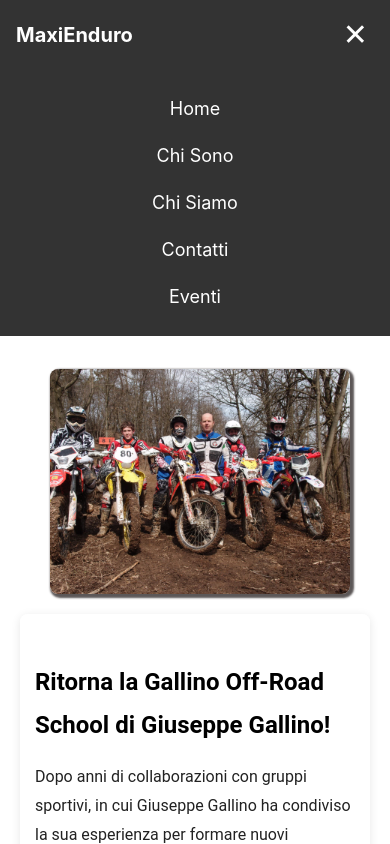
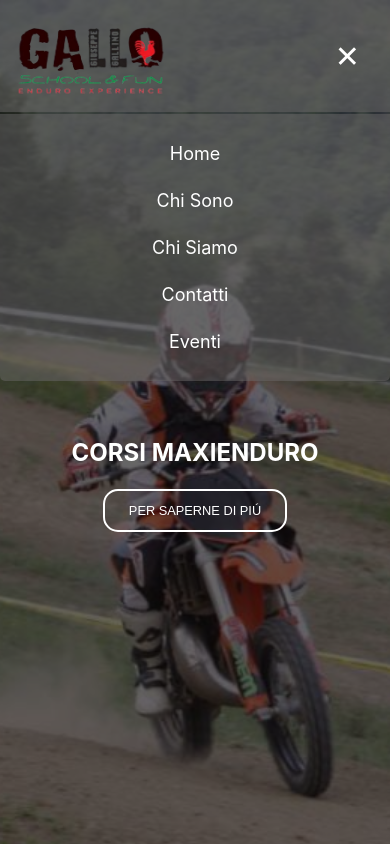
Before and after one commit to cacciabella/Gallino-Off-Road-School., a React (Create React App) app: page / in a window 390 px wide. Both pictures are taken after a click on the button "Apri menu". Shown: the top 844 px of the page. Built offline with nearby package versions, Linux system fonts and the light colour scheme.

Commit message:
Descrizione delle modifiche

```diff
--- a/package.json
+++ b/package.json
@@ -3,11 +3,13 @@
   "version": "0.1.0",
   "private": true,
   "dependencies": {
+    "@react-spring/web": "^9.7.5",
     "@testing-library/dom": "^10.4.0",
     "@testing-library/jest-dom": "^6.6.3",
     "@testing-library/react": "^16.2.0",
     "@testing-library/user-event": "^13.5.0",
     "bootstrap": "^5.3.3",
+    "eslint": "^8.57.1",
     "lucide-react": "^0.485.0",
     "mdb-react-ui-kit": "^9.0.0",
     "postcss": "8.4.31",
--- a/src/App.js
+++ b/src/App.js
@@ -1,18 +1,22 @@
-
-import NavBar from './components/navbar';
+import React, { useRef } from 'react';
 import Header from './components/header';
 import AboutUs from './components/AboutUs';
 import CalendarEvent from './components/Calendar_Event';
 
+function App() {
+  const myRef = useRef(null);
 
+  const scrollToComponent = () => {
+    if (myRef.current) {
+      myRef.current.scrollIntoView({ behavior: 'smooth' });
+    }
+  };
 
-function App() {
   return (
     <div className="App">
-   <NavBar />
-   <Header />
-    <AboutUs />
-    <CalendarEvent />
+      <Header scrollToComponent={scrollToComponent} />
+      <AboutUs ref={myRef} />
+      <CalendarEvent />
     </div>
   );
 }
--- a/src/components/AboutUs.js
+++ b/src/components/AboutUs.js
@@ -2,26 +2,22 @@ import React from "react";
 import '../components/AboutUs.css';
 import ImageAboutUs from '../img/photo_presentazione.jpg';
 
-export default function AboutUs() {
+const AboutUs = React.forwardRef((props, ref) => {
   return (
-        <div className="AboutUs">
+    <div className="AboutUs" ref={ref}>
       <img src={ImageAboutUs} className="img-thumbnail" alt="Gruppo di motociclisti della Gallino Off-Road School" />
-
       <div className="text_AboutUs">
         <h4>Ritorna la Gallino Off-Road School di Giuseppe Gallino!</h4>
         <p>Dopo anni di collaborazioni con gruppi sportivi, in cui Giuseppe Gallino ha condiviso la sua esperienza per formare nuovi enduristi, nasce finalmente la <strong>Gallino Off-Road School</strong>.</p>
-
         <h4>Un’Esperienza Trentennale al Tuo Servizio</h4>
         <p>L’obiettivo di Giuseppe Gallino è mettere a disposizione la sua esperienza di oltre 30 anni nel fuoristrada, con numerosi titoli mondiali e italiani (consulta il suo curriculum), per chi desidera avvicinarsi o perfezionare la propria tecnica di guida off-road.</p>
-
         <h4>L’Off-Road: Una Passione in Crescita</h4>
         <p>Negli ultimi anni, il settore dell’off-road ha visto un notevole incremento. Sempre più motociclisti, con moto dual e maxienduro, stanno abbandonando l’asfalto per esplorare strade sterrate, vivendo le due ruote in modo completamente nuovo. Per divertirsi in totale sicurezza su terreni impervi, però, è fondamentale avere una solida base di guida.</p>
-
         <h4>Impara con la Gallino Off-Road School</h4>
         <p>La Gallino Off-Road School offre corsi per tutti i livelli: dai neofiti a chi vuole migliorare la propria tecnica. È una scuola “vecchia maniera”, dove contano la pratica, le ore passate in moto e i consigli diretti. Niente analisi di video interminabili: qui la differenza la fanno la costanza, l’impegno e l’esperienza sul campo.</p>
-
-                {/* <a href="#" className="cta-button">Scopri i Corsi</a> */}
       </div>
     </div>
   );
-}
+});
+
+export default AboutUs;
--- a/src/components/header.css
+++ b/src/components/header.css
@@ -1,14 +1,5 @@
 /* src/Hero.css */
-.hero {
-    position: relative;
-    height: 600px;
-    background-size: cover;
-    background-position: center;
-    display: flex;
-    justify-content: center;
-    align-items: center;
-    text-align: center;
-  }
+
 
   .hero-mask {
     position: absolute;
@@ -23,7 +14,7 @@
     position: relative;
     color: #fff;
     padding: 1rem;
-    top: 200px;
+    top: 350px;
   }
 
   .hero-content h1 {
@@ -41,6 +32,7 @@
     font-size: 1.25rem;
     background: transparent;
     border: 2px solid #fff;
+    border-radius: 15px;
     color: #fff;
     cursor: pointer;
 
@@ -51,10 +43,128 @@
     background-color: rgba(255, 255, 255, 0.2);
   }
 
+
+
+/* Navbar fixed in cima */
+.navbar {
+  background-color:  rgba(107, 105, 105, 0.5); /* Sfondo semi-trasparente */
+  color: white;
+  padding: 1rem;
+  display: flex;
+  justify-content: space-between;
+  align-items: center;
+  position: fixed;
+  top: 0;
+  left: 0;
+  width: 100%;
+  z-index: 100; /* Assicurati che la navbar sia sopra l'hero */
+}
+
+.hero {
+  height: 100vh; /* Altezza dell'header */
+  background-size: cover;
+  background-position: center;
+  display: flex;
+  justify-content: center;
+  align-items: center;
+  text-align: center;
+  position: relative;
+  padding-top: 60px; /* Aggiungi spazio per la navbar */
+}
+
+
+
+.logo {
+
+  font-weight: 10;
+}
+
+.navbar-toggler {
+  background: none;
+  border: none;
+  font-size: 30px;
+  color: #fff;
+  cursor: pointer;
+  position: relative;
+  right: 20px;
+}
+
+
+
+.navbar-toggler:focus {
+  outline: none;
+}
+
+/* Menu a discesa */
+.menu-dropdown {
+  position: absolute;
+  left: 0;
+  width: 100%;
+  background-color:  rgba(107, 105, 105, 0.5);
+  color: white;
+  z-index: 10;
+  transition: all 0.3s ease-in-out;
+  overflow: hidden;
+  max-height: 0;
+bottom: 477px;
+border-bottom-left-radius: 5px;
+border-bottom-right-radius: 5px;
+  opacity: 0;
+}
+
+.menu-dropdown.open {
+  max-height: 300px;
+  opacity: 1;
+
+}
+
+.navbar-nav {
+  list-style: none;
+  margin: 0;
+  padding: 1rem 0;
+  display: flex;
+  flex-direction: column;
+  align-content: center;
+}
+
+.navbar-item {
+  margin: 5px 0;
+  text-align: center;
+}
+
+.navbar-link {
+  display: block;
+  padding: 0.5rem 1rem;
+  font-size: 1.125rem;
+  color: white;
+  text-decoration: none;
+  transition: color 0.2s;
+}
+
+.navbar-link:hover {
+  color: #ff7f50;
+}
+
+
+
   /* Responsive Design */
   @media (max-width: 768px) {
     .hero {
-      height: 300px;
+      height: 900px;
+    }
+
+    .menu-dropdown {
+      position: absolute;
+      left: 0;
+      width: 100%;
+      background-color:  rgba(107, 105, 105, 0.5);
+      color: white;
+      z-index: 10;
+      transition: all 0.3s ease-in-out;
+      overflow: hidden;
+      max-height: 0;
+    bottom: 579px;
+      opacity: 0;
     }
 
     .hero-content h1 {
@@ -62,21 +172,36 @@
       position: relative;
       color: #fff;
       padding: 1rem;
-      bottom: 140px;
+      top: 40px;
+    }
+    .navbar-toggler {
+      background: none;
+      border: none;
+      font-size: 30px;
+      color: #fff;
+      cursor: pointer;
+      position: relative;
+      right: 40px;
     }
 
     .hero-content h4 {
       font-size: 1.25rem;
     }
 
+
+    .navbar {
+     width: 100%;
+
+    }
     .hero-btn {
       position: relative;
-      bottom: 150px;
+      top: 30px;
       padding: 0.75rem 1.5rem;
       font-size: 0.80rem;
       background: transparent;
       border: 2px solid #fff;
       color: #fff;
+      border-radius: 15px;
       cursor: pointer;
 
       transition: background-color 0.3s;
@@ -85,7 +210,7 @@
 
   @media (max-width: 480px) {
     .hero {
-      height: 250px;
+      height: 900px;
     }
 
     .hero-content h1 {
--- a/src/components/header.js
+++ b/src/components/header.js
@@ -1,31 +1,59 @@
-import React from 'react';
+import React, { useState } from 'react';
 import './header.css';
 import fotoHeader from '../img/foto_header.jpg';
+import logoSito from '../img/logo_sito.png';
 
-function Hero() {
-  const scrollDown = () => {
-    window.scrollTo({
-      top: window.innerHeight,
-      behavior: 'smooth'
-    });
-  };
+
+function Hero({ scrollToComponent }) {
+  const [showNav, setShowNav] = useState(false);
+
+  const menuItems = [
+    { name: 'Home', path: '/Calendar_Event' },
+    { name: 'Chi Sono', path: '/corsi' },
+    { name: 'Chi Siamo', path: '/chi-siamo' },
+    { name: 'Contatti', path: '/contatti' },
+    { name: 'Eventi', path: '/eventi' }
+  ];
+
+
+
+
 
   return (
-    <div
-      className="hero"
-      style={{ backgroundImage: `url(${fotoHeader})` }}
-    >
+    <div className="hero" style={{ backgroundImage: `url(${fotoHeader})` }}>
+      <nav className="navbar">
+      <img src={logoSito} style={{ width: '150px', height: 'auto' }} />
+
+        <button
+          className="navbar-toggler"
+          onClick={() => setShowNav(!showNav)}
+          aria-label={showNav ? 'Chiudi menu' : 'Apri menu'}
+        >
+          {showNav ? '✕' : '☰'}
+        </button>
+      </nav>
+
+      <div className={`menu-dropdown ${showNav ? 'open' : ''}`}>
+        <ul className="navbar-nav"
+       >
+          {menuItems.map((item, index) => (
+            <li key={index} className="navbar-item">
+              <a href={item.path} className="navbar-link" onClick={() => setShowNav(false)}>
+                {item.name}
+              </a>
+            </li>
+          ))}
+        </ul>
+      </div>
+
       <div className="hero-mask">
         <div className="hero-content">
-          <h1>CORSI MAXIENDURO</h1>
-          <button className="hero-btn">PER SAPERNE DI PIU</button>
+
+           <h1>CORSI MAXIENDURO</h1>
+          <button className="hero-btn" onClick={scrollToComponent}>
+            PER SAPERNE DI PIÚ
+          </button>
         </div>
-
-        {/* <div className="scroll-down" onClick={scrollDown}>
-          <span></span>
-
-
-        </div> */}
       </div>
     </div>
   );
--- a/src/components/navbar.css
+++ /dev/null
@@ -1,93 +0,0 @@
-/* Stili per la navbar con hamburger menu */
-.navbar-container {
-  position: relative;
-  width: 100%;
-
-}
-
-.navbar {
-  background-color: #333;
-  color: white;
-  padding: 1rem;
-  display: flex;
-  justify-content: space-between;
-  align-items: center;
-
-}
-
-.logo {
-  font-size: 1.25rem;
-  font-weight: 700;
-}
-
-.navbar-toggler {
-  background: none;
-  border: none;
-  font-size: 30px;
-  color: #fff;
-  cursor: pointer;
-}
-
-.navbar-toggler:focus {
-  outline: none;
-}
-
-/* Menu a discesa */
-.menu-dropdown {
-  position: absolute;
-  left: 0;
-  width: 100%;
-  background-color: #333;
-  color: white;
-  z-index: 10;
-  transition: all 0.3s ease-in-out;
-  overflow: hidden;
-  max-height: 0;
-
-  opacity: 0;
-}
-
-.menu-dropdown.open {
-  max-height: 300px;
-  opacity: 1;
-
-}
-
-.navbar-nav {
-  list-style: none;
-  margin: 0;
-  padding: 1rem 0;
-  display: flex;
-  flex-direction: column;
-  align-content: center;
-}
-
-.navbar-item {
-  margin: 5px 0;
-  text-align: center;
-}
-
-.navbar-link {
-  display: block;
-  padding: 0.5rem 1rem;
-  font-size: 1.125rem;
-  color: white;
-  text-decoration: none;
-  transition: color 0.2s;
-}
-
-.navbar-link:hover {
-  color: #ff7f50;
-}
-
-/* Questo garantisce che il menu si chiuda correttamente quando non è visibile */
-@media (min-width: 768px) {
-  /* Stili opzionali per desktop se vuoi un layout diverso */
-  .navbar-nav {
-    flex-direction: row;
-  }
-
-  .navbar-item {
-    margin: 0 15px;
-  }
-}
--- a/src/components/navbar.js
+++ /dev/null
@@ -1,50 +0,0 @@
-// src/Navbar.js
-import React, { useState } from 'react';
-import '../components/navbar.css';
-
-function Navbar() {
-  const [showNav, setShowNav] = useState(false);
-
-  const menuItems = [
-    { name: 'Home', path: '/Calendar_Event' },
-    { name: 'Chi Sono', path: '/corsi' },
-    { name: 'Chi Siamo', path: '/chi-siamo' },
-    { name: 'Contatti', path: '/contatti' },
-    { name: 'Eventi', path: '/eventi' }
-  ];
-
-  return (
-    <div className="navbar-container">
-      {/* Navbar fissa */}
-      <nav className="navbar">
-        <div className="logo">MaxiEnduro</div>
-        <button
-          className="navbar-toggler"
-          onClick={() => setShowNav(!showNav)}
-          aria-label={showNav ? 'Chiudi menu' : 'Apri menu'}
-        >
-          {showNav ? '✕' : '☰'}
-        </button>
-      </nav>
-
-      {/* Menu a discesa */}
-      <div className={`menu-dropdown ${showNav ? 'open' : ''}`}>
-        <ul className="navbar-nav">
-          {menuItems.map((item, index) => (
-            <li key={index} className="navbar-item">
-              <a
-                href={item.path}
-                className="navbar-link"
-                onClick={() => setShowNav(false)}
-              >
-                {item.name}
-              </a>
-            </li>
-          ))}
-        </ul>
-      </div>
-    </div>
-  );
-}
-
-export default Navbar;
```
Also changed, not shown: src/components/AboutUs.css (+32 -31 lines), src/img/logo_sito.png (added), 1 other file (tests, documents, lock files or other folders). Lines whose indentation alone changed are shown as unchanged.
